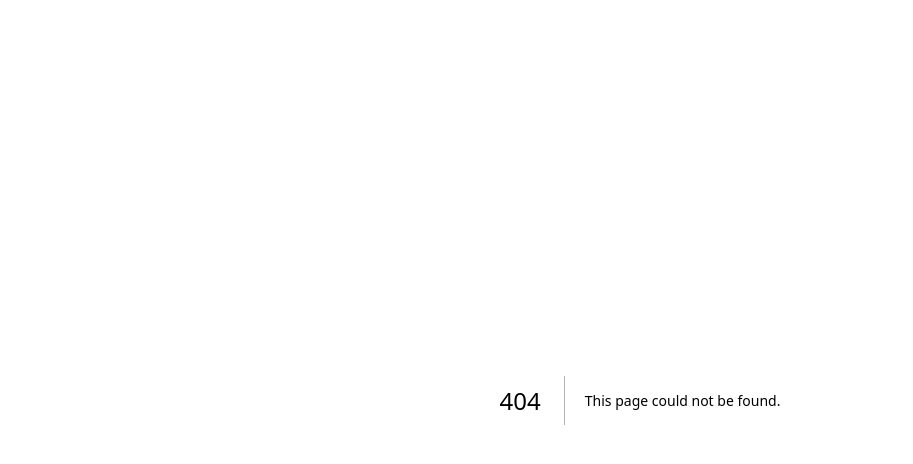
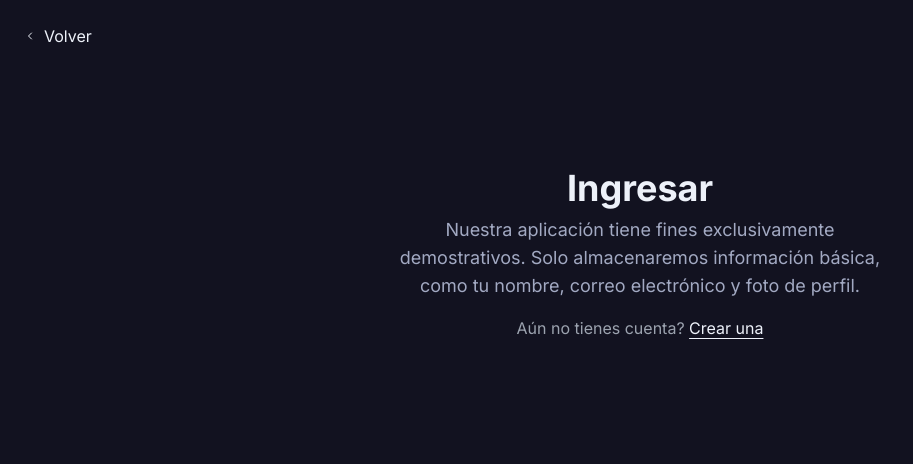
Before and after one commit to roblesdotdev/project-boost, a Next.js app: page /sign-in in a window 1280 px wide. Before the commit this address had no page. Shown: the top 464 px of the page, without its empty margins (0-913 px from the left). Built offline with nearby package versions, Linux system fonts and the light colour scheme.

Commit message:
create auth structure

```diff
--- /dev/null
+++ b/app/(auth)/layout.tsx
@@ -0,0 +1,11 @@
+interface AuthLayoutProps {
+  children: React.ReactNode
+}
+
+export default function AuthLayout({ children }: AuthLayoutProps) {
+  return (
+    <div className="min-h-screen">
+      <div className="mx-auto max-w-7xl">{children}</div>
+    </div>
+  )
+}
--- /dev/null
+++ b/app/(auth)/sign-in/page.tsx
@@ -0,0 +1,45 @@
+import Link from 'next/link'
+import { Balancer } from 'react-wrap-balancer'
+import { ChevronLeftIcon } from 'lucide-react'
+
+export const metadata = {
+  title: 'Ingresar',
+}
+
+export default function SignInPage() {
+  return (
+    <>
+      <div className="flex items-center p-6">
+        <Link href="/">
+          <div className="flex items-center gap-2">
+            <ChevronLeftIcon className="h-3 w-3" />
+            <span>Volver</span>
+          </div>
+        </Link>
+      </div>
+
+      <div className="mt-24 flex flex-col items-center justify-center px-6">
+        <h1 className="text-2xl font-bold md:text-4xl">Ingresar</h1>
+        <p className="mt-2 max-w-xl text-center text-fg-muted md:text-lg">
+          <Balancer>
+            Nuestra aplicación tiene fines exclusivamente demostrativos. Solo
+            almacenaremos información básica, como tu nombre, correo electrónico
+            y foto de perfil.
+          </Balancer>
+        </p>
+        {/* <UserAuthForm /> */}
+        <div className="pt-4">
+          <p className="px-8 text-center text-gray-400">
+            Aún no tienes cuenta?{' '}
+            <Link
+              className="text-fg underline underline-offset-4"
+              href="/sign-up"
+            >
+              Crear una
+            </Link>
+          </p>
+        </div>
+      </div>
+    </>
+  )
+}
--- /dev/null
+++ b/app/(auth)/sign-up/page.tsx
@@ -0,0 +1,32 @@
+import Link from 'next/link'
+import { Balancer } from 'react-wrap-balancer'
+
+export const metadata = {
+  title: 'Registro',
+}
+
+export default function RegisterPage() {
+  return (
+    <>
+      <div className="flex items-center justify-end p-6">
+        <Link href="/sign-in">Ingresar</Link>
+      </div>
+      <div className="mt-24 flex flex-col items-center justify-center px-6">
+        <h1 className="text-2xl font-bold md:text-4xl">Registro</h1>
+        <p className="mt-2 max-w-xl text-center text-fg-muted md:text-lg">
+          <Balancer>
+            This is strictly for demo purposes - only your email and profile
+            picture will be stored.
+          </Balancer>
+        </p>
+        {/* <UserAuthForm /> */}
+        <div className="pt-4">
+          <p className="max-w-md px-8 text-center text-fg-muted">
+            Al hacer clic en continuar, aceptas nuestros Términos de Servicio y
+            Política de Privacidad.
+          </p>
+        </div>
+      </div>
+    </>
+  )
+}
--- a/app/layout.tsx
+++ b/app/layout.tsx
@@ -4,7 +4,10 @@ import { Inter } from 'next/font/google'
 const inter = Inter({ subsets: ['latin'] })
 
 export const metadata = {
-  title: 'Project Boost',
+  title: {
+    default: 'Project Boost',
+    template: '%s | Project Boost',
+  },
   description: `"Project-Boost" es una plataforma en línea que conecta a profesionales
 voluntarios con proyectos disponibles en ONGs y startups que requieren colaboración`,
 }
--- a/app/page.tsx
+++ b/app/page.tsx
@@ -1,3 +1,4 @@
+import Link from 'next/link'
 import { Balancer } from 'react-wrap-balancer'
 
 export default function Home() {
@@ -18,6 +19,14 @@ export default function Home() {
           </Balancer>
         </p>
       </div>
+      <div className="py-2">
+        <Link
+          href="/sign-in"
+          className="rounded-md bg-canvas-variant px-6 py-3 text-lg"
+        >
+          Explorar
+        </Link>
+      </div>
     </main>
   )
 }
```
Also changed, not shown: package.json (+6 -1 lines), 1 other file (tests, documents, lock files or other folders).
